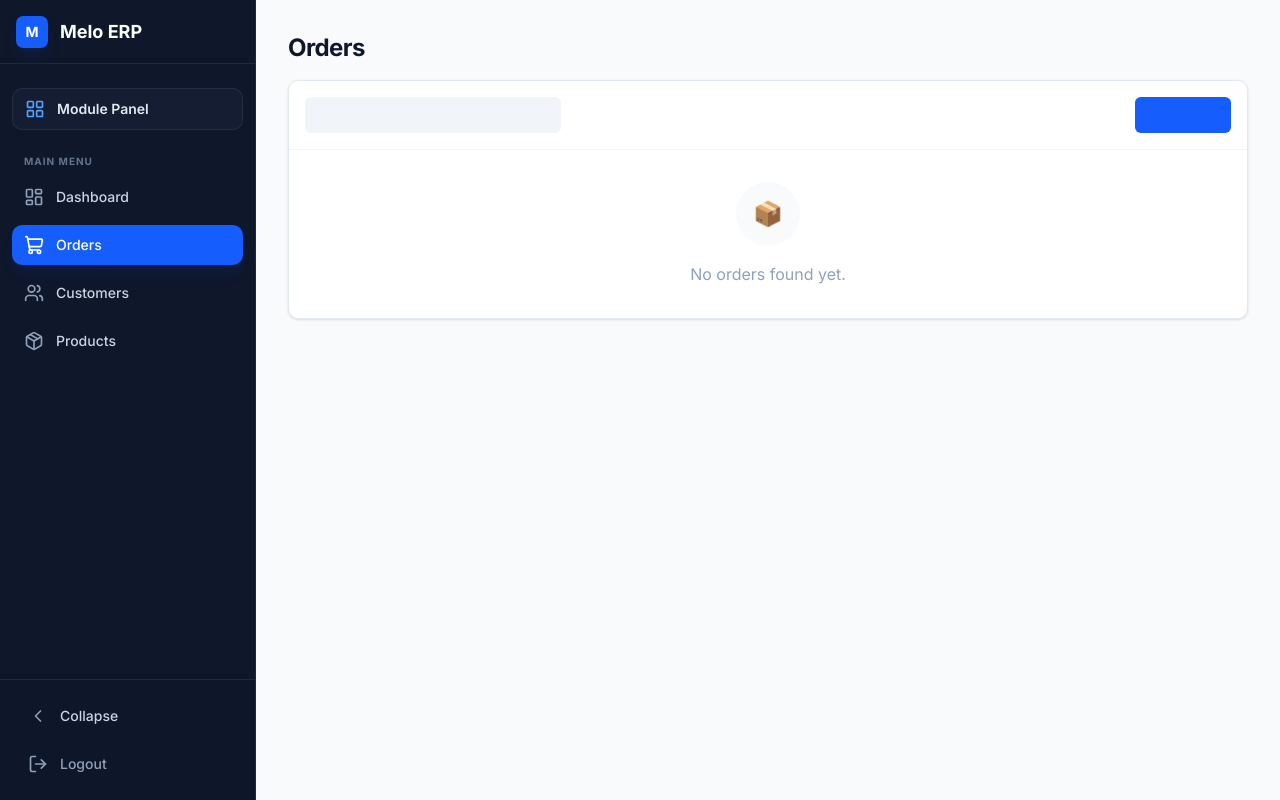
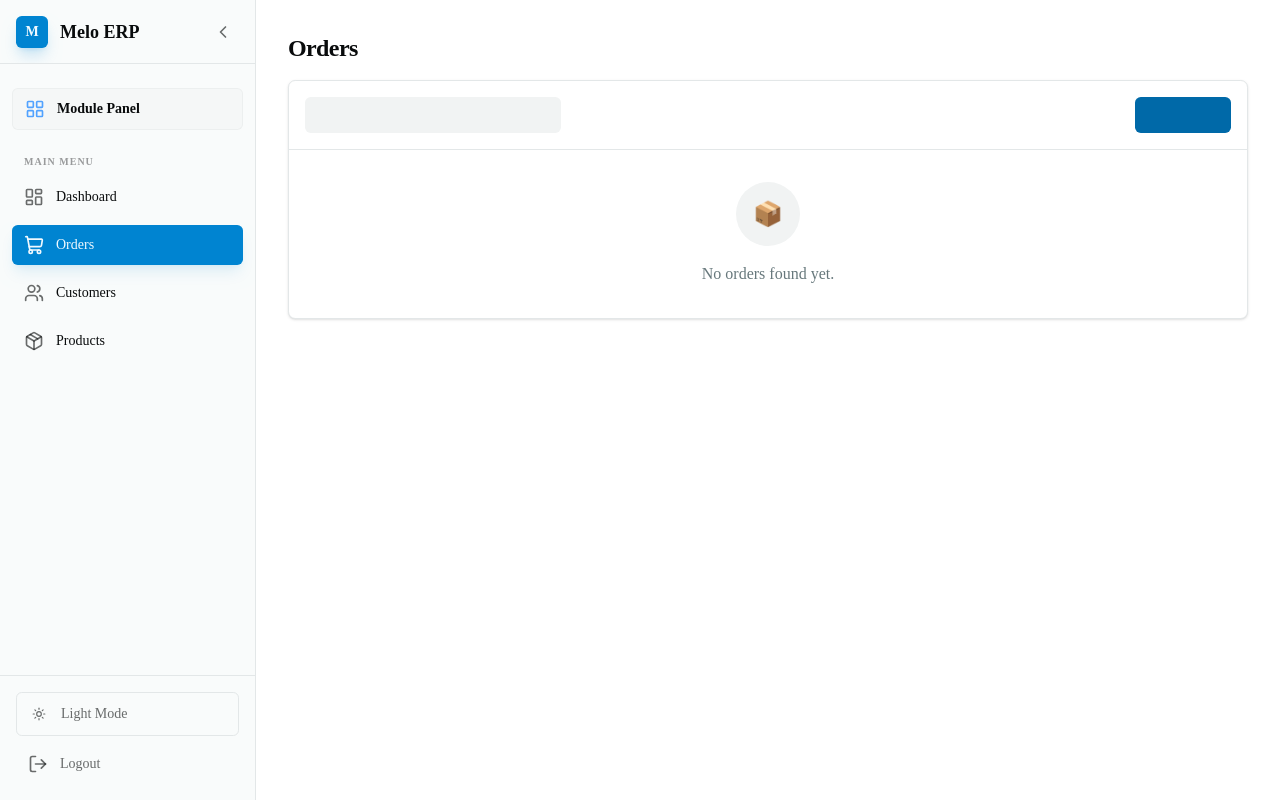
Before and after one commit to Melomakala/melo-erplite-nextjs, a Next.js app: page /orders in a window 1280 px wide. Built offline with nearby package versions, Linux system fonts and the light colour scheme.

Commit message:
add-thememode-fixsidebar

```diff
--- a/package.json
+++ b/package.json
@@ -18,6 +18,7 @@
     "clsx": "^2.1.1",
     "lucide-react": "^1.16.0",
     "next": "16.2.6",
+    "next-themes": "^0.4.6",
     "radix-ui": "^1.4.3",
     "react": "19.2.4",
     "react-dom": "19.2.4",
--- a/src/app/(main)/_components/nav-sidebar.tsx
+++ b/src/app/(main)/_components/nav-sidebar.tsx
@@ -16,6 +16,8 @@ import {
   Home
 } from "lucide-react"
 import { useState } from "react"
+import { ThemeToggle } from "@/components/theme-toggle"
+
 
 const navItems = [
   {
@@ -47,33 +49,51 @@ export function NavSidebar() {
   return (
     <aside
       className={cn(
-        "flex flex-col bg-slate-900 text-slate-300 transition-all duration-300 ease-in-out border-r border-slate-800",
+        "flex flex-col bg-sidebar text-sidebar-foreground transition-all duration-300 ease-in-out border-r border-sidebar-border overflow-hidden",
         collapsed ? "w-[72px]" : "w-64"
       )}
     >
       {/* Brand Logo Section */}
-      <div className="h-16 flex items-center px-4 border-b border-slate-800 shrink-0 overflow-hidden">
-        <div className={cn("flex items-center gap-3 transition-all", collapsed && "justify-center w-full ml-0")}>
-          <div className="w-8 h-8 rounded-lg bg-blue-600 flex items-center justify-center shrink-0 shadow-lg shadow-blue-900/20">
-            <span className="font-bold text-white text-sm">M</span>
+      <div className="h-16 flex items-center px-4 border-b border-sidebar-border shrink-0 overflow-hidden">
+        {collapsed ? (
+          <button
+            onClick={() => setCollapsed(false)}
+            className="group relative w-10 h-10 rounded-md bg-sidebar-primary flex items-center justify-center mx-auto shadow-lg shadow-sidebar-primary/20 hover:ring-2 hover:ring-sidebar-primary/50 transition-all duration-200"
+            title="Expand sidebar"
+          >
+            <span className="font-bold text-sidebar-primary-foreground text-sm group-hover:scale-0 transition-all duration-200">M</span>
+            <ChevronRight className="absolute w-5 h-5 text-sidebar-primary-foreground scale-0 group-hover:scale-100 transition-all duration-200" />
+          </button>
+        ) : (
+          <div className="flex items-center justify-between w-full animate-in fade-in slide-in-from-left-2 duration-300">
+            <div className="flex items-center gap-3">
+              <div className="w-8 h-8 rounded-md bg-sidebar-primary flex items-center justify-center shrink-0 shadow-lg shadow-sidebar-primary/20">
+                <span className="font-bold text-sidebar-primary-foreground text-sm">M</span>
+              </div>
+              <span className="font-bold text-lg text-sidebar-foreground truncate">
+                Melo ERP
+              </span>
+            </div>
+            <button
+              onClick={() => setCollapsed(true)}
+              className="w-8 h-8 flex items-center justify-center rounded-md hover:bg-sidebar-accent text-sidebar-foreground/60 hover:text-sidebar-foreground transition-colors"
+              title="Collapse sidebar"
+            >
+              <ChevronLeft className="w-5 h-5" />
+            </button>
           </div>
-          {!collapsed && (
-            <span className="font-bold text-lg text-white truncate animate-in fade-in duration-500">
-              Melo ERP
-            </span>
-          )}
-        </div>
+        )}
       </div>
 
       {/* Navigation Items */}
-      <nav className="flex-1 overflow-y-auto py-6 px-3 space-y-2">
+      <nav className="flex-1 overflow-y-auto py-6 px-3 space-y-2 [scrollbar-width:none] [-ms-overflow-style:none] [&::-webkit-scrollbar]:hidden">
         {/* Back to Launcher Button */}
         <Link
           href="/"
           className={cn(
-            "flex items-center rounded-xl transition-all duration-200 group relative mb-6",
+            "flex items-center rounded-md transition-all duration-200 group relative mb-6",
             collapsed ? "justify-center h-11 w-11 mx-auto" : "gap-3 px-3 py-2.5",
-            "bg-slate-800/40 border border-slate-700/50 hover:bg-slate-800 hover:border-slate-600 text-slate-200"
+            "bg-sidebar-accent/40 border border-sidebar-border/50 hover:bg-sidebar-accent hover:border-sidebar-border text-sidebar-foreground"
           )}
         >
           <LayoutGrid className="w-5 h-5 shrink-0 text-blue-400 group-hover:text-blue-300 transition-colors" />
@@ -83,15 +103,17 @@ export function NavSidebar() {
             </span>
           )}
           {collapsed && (
-            <div className="absolute left-full ml-4 px-2 py-1 bg-slate-800 text-white text-xs rounded border border-slate-700 opacity-0 group-hover:opacity-100 pointer-events-none transition-opacity whitespace-nowrap z-50 shadow-xl">
+            <div className="absolute left-full ml-4 px-2 py-1 bg-sidebar text-sidebar-foreground text-xs rounded border border-sidebar-border opacity-0 group-hover:opacity-100 pointer-events-none transition-opacity whitespace-nowrap z-50 shadow-xl hidden group-hover:block">
               Back to Panel
             </div>
           )}
         </Link>
 
-        <div className={cn("text-[10px] font-bold text-slate-500 uppercase tracking-widest px-3 mb-2 transition-opacity", collapsed ? "opacity-0 h-0" : "opacity-100")}>
-          Main Menu
-        </div>
+        {!collapsed && (
+          <div className="text-[10px] font-bold text-sidebar-foreground/40 uppercase tracking-widest px-3 mb-2 animate-in fade-in duration-300">
+            Main Menu
+          </div>
+        )}
 
         {navItems.map((item) => {
           const isActive = pathname.startsWith(item.href)
@@ -102,17 +124,17 @@ export function NavSidebar() {
               key={item.href}
               href={item.href}
               className={cn(
-                "flex items-center transition-all duration-200 group relative rounded-xl",
+                "flex items-center transition-all duration-200 group relative rounded-md",
                 collapsed ? "justify-center h-11 w-11 mx-auto" : "gap-3 px-3 py-2.5",
                 isActive
-                  ? "bg-blue-600 text-white shadow-lg shadow-blue-600/10"
-                  : "hover:bg-slate-800 hover:text-white"
+                  ? "bg-sidebar-primary text-sidebar-primary-foreground shadow-lg shadow-sidebar-primary/10"
+                  : "hover:bg-sidebar-accent hover:text-sidebar-accent-foreground"
               )}
             >
               <Icon
                 className={cn(
                   "w-5 h-5 shrink-0 transition-colors",
-                  isActive ? "text-white" : "text-slate-400 group-hover:text-slate-200"
+                  isActive ? "text-sidebar-primary-foreground" : "text-sidebar-foreground/60 group-hover:text-sidebar-foreground"
                 )}
               />
               {!collapsed && (
@@ -122,7 +144,7 @@ export function NavSidebar() {
               )}
 
               {collapsed && (
-                <div className="absolute left-full ml-4 px-2 py-1 bg-slate-800 text-white text-xs rounded border border-slate-700 opacity-0 group-hover:opacity-100 pointer-events-none transition-opacity whitespace-nowrap z-50 shadow-xl">
+                <div className="absolute left-full ml-4 px-2 py-1 bg-sidebar text-sidebar-foreground text-xs rounded border border-sidebar-border opacity-0 group-hover:opacity-100 pointer-events-none transition-opacity whitespace-nowrap z-50 shadow-xl hidden group-hover:block">
                   {item.title}
                 </div>
               )}
@@ -132,28 +154,19 @@ export function NavSidebar() {
       </nav>
 
       {/* Bottom Actions */}
-      <div className="p-4 border-t border-slate-800 space-y-2 bg-slate-900/50">
-        <button
-          onClick={() => setCollapsed(!collapsed)}
+      <div className="p-4 border-t border-sidebar-border space-y-2 bg-sidebar/50">
+        <ThemeToggle
+          showLabel={!collapsed}
           className={cn(
-            "flex items-center w-full transition-all duration-200 rounded-xl hover:bg-slate-800 group relative",
-            collapsed ? "justify-center h-11" : "gap-3 px-3 py-2.5"
+            "w-full bg-transparent border-sidebar-border text-sidebar-foreground/60 hover:bg-sidebar-accent hover:text-sidebar-accent-foreground transition-all h-11",
+            collapsed ? "justify-center" : "px-3 justify-start gap-3"
           )}
-        >
-          {collapsed ? (
-            <ChevronRight className="w-5 h-5 text-slate-400 group-hover:text-slate-200" />
-          ) : (
-            <>
-              <ChevronLeft className="w-5 h-5 text-slate-400 group-hover:text-slate-200" />
-              <span className="text-sm font-medium animate-in fade-in duration-300">Collapse</span>
-            </>
-          )}
-        </button>
+        />
 
         <Link
           href="/login"
           className={cn(
-            "flex items-center w-full transition-all duration-200 rounded-xl hover:bg-red-500/10 hover:text-red-400 group relative text-slate-400",
+            "flex items-center w-full transition-all duration-200 rounded-md hover:bg-destructive/10 hover:text-destructive group relative text-sidebar-foreground/60",
             collapsed ? "justify-center h-11" : "gap-3 px-3 py-2.5"
           )}
         >
@@ -162,7 +175,7 @@ export function NavSidebar() {
             <span className="text-sm font-medium animate-in fade-in duration-300">Logout</span>
           )}
           {collapsed && (
-            <div className="absolute left-full ml-4 px-2 py-1 bg-red-900 text-white text-xs rounded opacity-0 group-hover:opacity-100 pointer-events-none transition-opacity whitespace-nowrap z-50 shadow-xl">
+            <div className="absolute left-full ml-4 px-2 py-1 bg-destructive text-destructive-foreground text-xs rounded opacity-0 group-hover:opacity-100 pointer-events-none transition-opacity whitespace-nowrap z-50 shadow-xl hidden group-hover:block">
               Logout
             </div>
           )}
--- a/src/app/(main)/customers/page.tsx
+++ b/src/app/(main)/customers/page.tsx
@@ -1,8 +1,8 @@
 export default function CustomersPage() {
   return (
     <div className="space-y-4">
-      <h1 className="text-2xl font-bold tracking-tight text-slate-900">Customers</h1>
-      <div className="bg-white rounded-xl border border-slate-200 shadow-sm p-12 text-center text-slate-400">
+      <h1 className="text-2xl font-bold tracking-tight text-foreground">Customers</h1>
+      <div className="bg-card rounded-xl border border-border shadow-sm p-12 text-center text-muted-foreground">
         Customer Management List Placeholder
       </div>
     </div>
--- a/src/app/(main)/layout.tsx
+++ b/src/app/(main)/layout.tsx
@@ -6,7 +6,7 @@ export default function MainLayout({
   children: React.ReactNode
 }) {
   return (
-    <div className="flex h-screen overflow-hidden bg-slate-50">
+    <div className="flex h-screen overflow-hidden bg-background">
       {/* Sidebar - Fixed on desktop */}
       <NavSidebar />
 
--- a/src/app/(main)/orders/page.tsx
+++ b/src/app/(main)/orders/page.tsx
@@ -1,14 +1,14 @@
 export default function OrdersPage() {
   return (
     <div className="space-y-4">
-      <h1 className="text-2xl font-bold tracking-tight text-slate-900">Orders</h1>
-      <div className="bg-white rounded-xl border border-slate-200 shadow-sm overflow-hidden">
-        <div className="p-4 border-b border-slate-100 flex justify-between items-center">
-          <div className="h-9 w-64 bg-slate-100 rounded-md" />
-          <div className="h-9 w-24 bg-blue-600 rounded-md" />
+      <h1 className="text-2xl font-bold tracking-tight text-foreground">Orders</h1>
+      <div className="bg-card rounded-lg border border-border shadow-sm overflow-hidden">
+        <div className="p-4 border-b border-border flex justify-between items-center">
+          <div className="h-9 w-64 bg-muted rounded-md" />
+          <div className="h-9 w-24 bg-primary rounded-md" />
         </div>
-        <div className="p-8 flex flex-col items-center justify-center text-slate-400 space-y-4">
-          <div className="w-16 h-16 rounded-full bg-slate-50 flex items-center justify-center">
+        <div className="p-8 flex flex-col items-center justify-center text-muted-foreground space-y-4">
+          <div className="w-16 h-16 rounded-full bg-muted flex items-center justify-center">
             <span className="text-2xl">📦</span>
           </div>
           <p>No orders found yet.</p>
--- a/src/app/layout.tsx
+++ b/src/app/layout.tsx
@@ -1,19 +1,7 @@
 import type { Metadata } from "next";
-import { Geist, Geist_Mono, Inter } from "next/font/google";
 import "./globals.css";
 import { cn } from "@/lib/utils";
-
-const inter = Inter({subsets:['latin'],variable:'--font-sans'});
-
-const geistSans = Geist({
-  variable: "--font-geist-sans",
-  subsets: ["latin"],
-});
-
-const geistMono = Geist_Mono({
-  variable: "--font-geist-mono",
-  subsets: ["latin"],
-});
+import { ThemeProvider } from "@/components/theme-provider"
 
 export const metadata: Metadata = {
   title: "Create Next App",
@@ -28,9 +16,19 @@ export default function RootLayout({
   return (
     <html
       lang="en"
-      className={cn("h-full", "antialiased", geistSans.variable, geistMono.variable, "font-sans", inter.variable)}
+      className={cn("h-full", "antialiased", "font-sans")}
+      suppressHydrationWarning
     >
-      <body className="min-h-full flex flex-col">{children}</body>
+      <body className="min-h-full flex flex-col">
+        <ThemeProvider
+          attribute="class"
+          defaultTheme="system"
+          enableSystem
+          disableTransitionOnChange
+        >
+          {children}
+        </ThemeProvider>
+      </body>
     </html>
   );
 }
--- /dev/null
+++ b/src/components/theme-provider.tsx
@@ -0,0 +1,11 @@
+"use client"
+
+import * as React from "react"
+import { ThemeProvider as NextThemesProvider } from "next-themes"
+
+export function ThemeProvider({
+  children,
+  ...props
+}: React.ComponentProps<typeof NextThemesProvider>) {
+  return <NextThemesProvider {...props}>{children}</NextThemesProvider>
+}
--- /dev/null
+++ b/src/components/theme-toggle.tsx
@@ -0,0 +1,52 @@
+"use client"
+
+import * as React from "react"
+import { Moon, Sun } from "lucide-react"
+import { useTheme } from "next-themes"
+import { Button } from "@/components/ui/button"
+import { cn } from "@/lib/utils"
+
+interface ThemeToggleProps {
+  className?: string
+  showLabel?: boolean
+}
+
+export function ThemeToggle({ className, showLabel = false }: ThemeToggleProps) {
+  const { theme, setTheme } = useTheme()
+  const [mounted, setMounted] = React.useState(false)
+
+  // Avoid hydration mismatch
+  React.useEffect(() => {
+    setMounted(true)
+  }, [])
+
+  if (!mounted) {
+    return (
+      <Button variant="outline" size="icon" className={cn("rounded-md h-10 w-10", className)}>
+        <Sun className="h-5 w-5 opacity-50" />
+      </Button>
+    )
+  }
+
+  const isDark = theme === "dark"
+
+  return (
+    <Button
+      variant="outline"
+      size="icon"
+      className={cn("rounded-md h-10 w-10", className)}
+      onClick={() => setTheme(isDark ? "light" : "dark")}
+    >
+      <div className="relative h-5 w-5 flex items-center justify-center shrink-0">
+        <Sun className="h-5 w-5 rotate-0 scale-100 transition-all dark:-rotate-90 dark:scale-0" />
+        <Moon className="absolute h-5 w-5 rotate-90 scale-0 transition-all dark:rotate-0 dark:scale-100" />
+      </div>
+      {showLabel && (
+        <span className="text-sm font-medium animate-in fade-in duration-300">
+          {isDark ? "Dark Mode" : "Light Mode"}
+        </span>
+      )}
+      <span className="sr-only">Toggle theme</span>
+    </Button>
+  )
+}
```
Also changed, not shown: src/app/(main)/dashboard/page.tsx (+5 -5 lines), src/app/(main)/products/page.tsx (+5 -5 lines), src/app/login/page.tsx (+15 -15 lines), src/app/page.tsx (+25 -21 lines), 2 other files (tests, documents, lock files or other folders).
